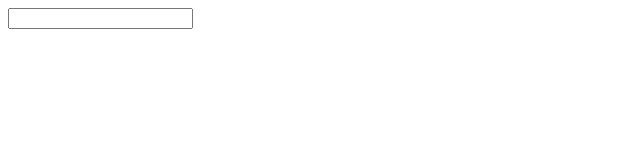
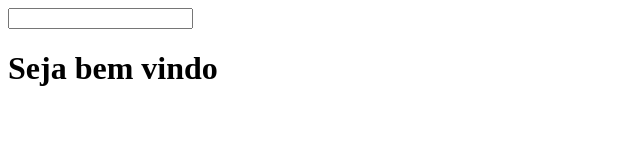
Before and after one commit to SamuelSF0/Atividade_PW_2024, a plain HTML site: page index.html in a window 1280 px wide. Shown: the whole page, without its empty margins (0-640 px from the left). Drawn offline with Linux system fonts and the light colour scheme.

Commit message:
adição do h1

```diff
--- a/index.html
+++ b/index.html
@@ -8,6 +8,6 @@
 <body>
 
         <input/>
-
+        <h1> Seja bem vindo</h1>
 </body>
 </html>
```
